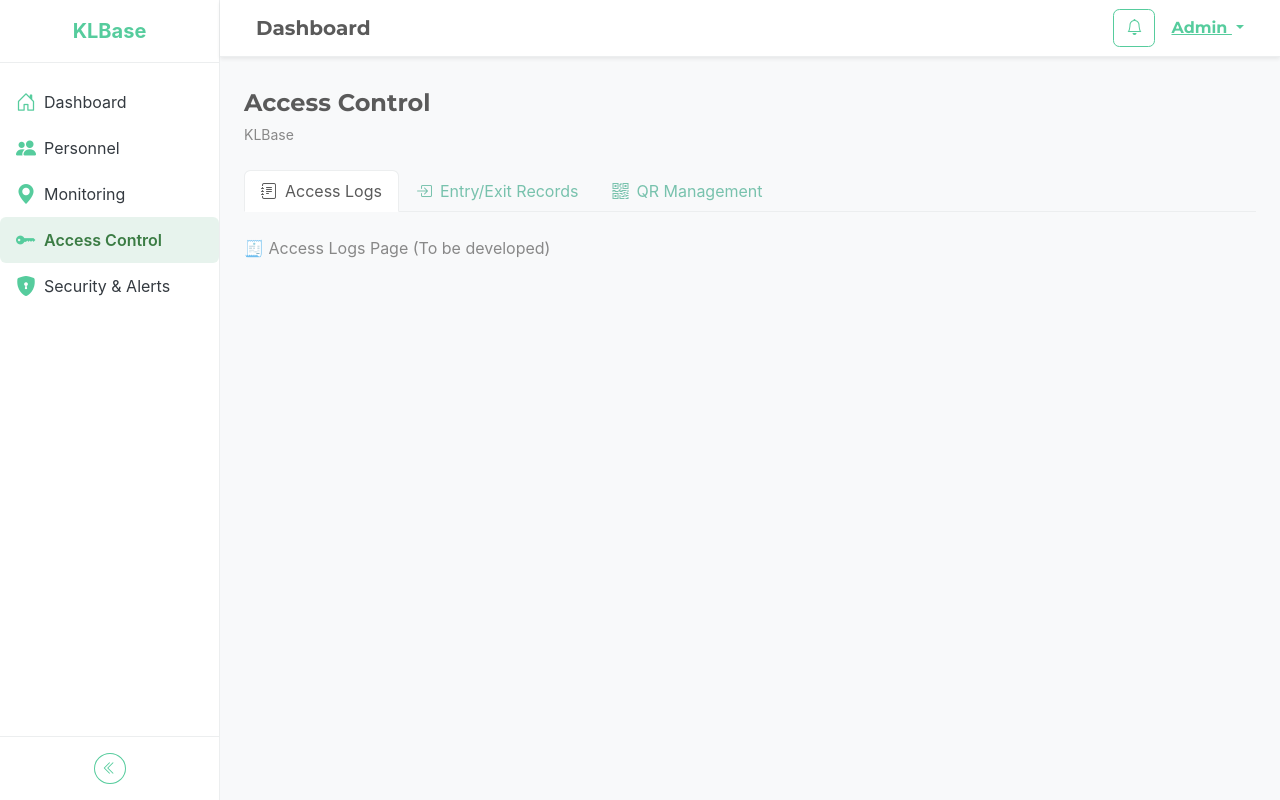
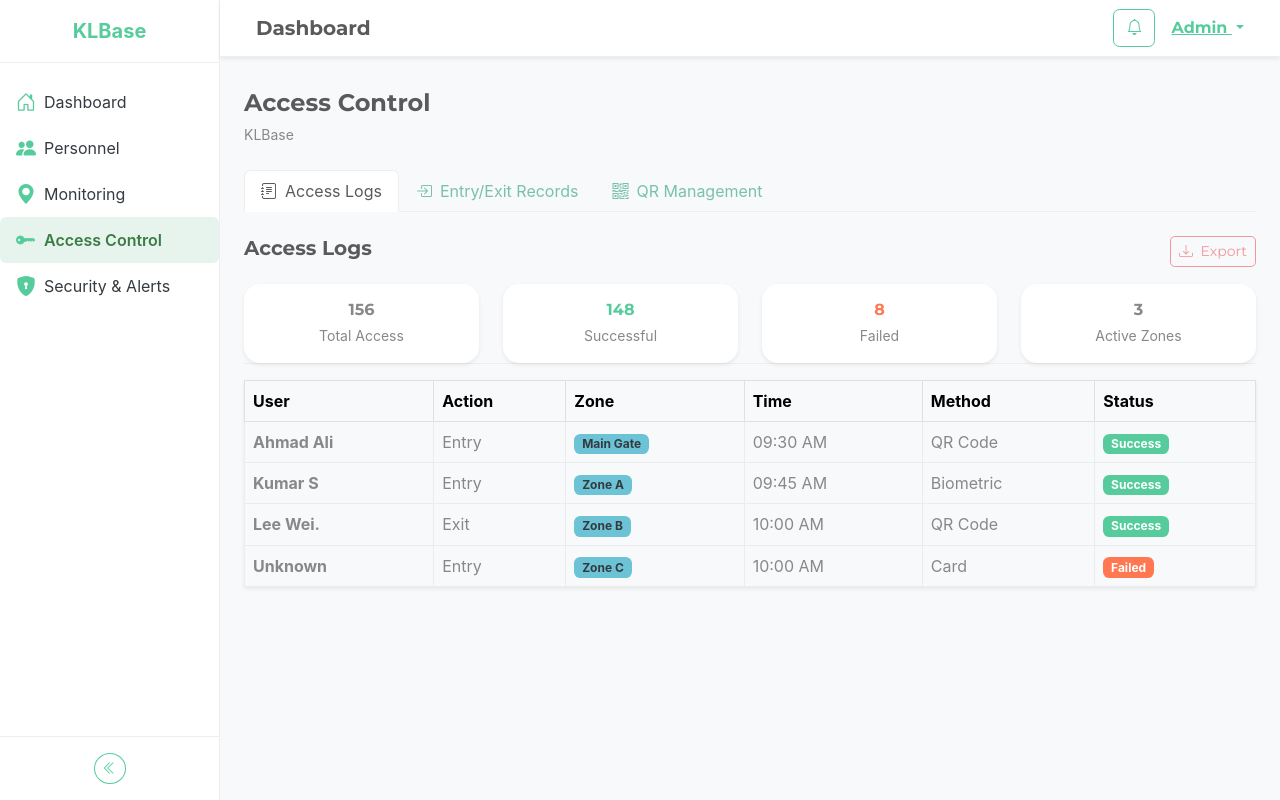
Before and after one commit to KuantumLestari/KLBase, a Vue app: page /access in a window 1280 px wide. Built offline with nearby package versions, Linux system fonts and the light colour scheme.

Commit message:
Access logs view + record view

```diff
--- /dev/null
+++ b/src/views/access/AccessLogsView.vue
@@ -0,0 +1,102 @@
+<template>
+  <div>
+    <div class="d-flex justify-content-between align-items-center mb-3">
+      <h5 class="fw-semibold">Access Logs</h5>
+      <button class="btn btn-outline-secondary btn-sm">
+        <i class="bi bi-download me-1"></i> Export
+      </button>
+    </div>
+
+    <!-- Stat Cards -->
+    <div class="row text-center">
+      <div class="col" v-for="card in statCards" :key="card.label">
+        <div class="card shadow-sm border-0">
+          <div class="card-body py-3">
+            <h6 class="fw-bold mb-1"
+           :class="{
+            'text-success': card.label === 'Successful',
+            'text-danger': card.label === 'Failed'
+           }"
+           >
+           {{ card.value }}
+        </h6>
+            <small class="text-muted">{{ card.label }}</small>
+          </div>
+        </div>
+      </div>
+    </div>
+
+    <!-- Tabs -->
+    <ul class="nav nav-tabs mb-3">
+      <li class="nav-item" v-for="tab in tabs" :key="tab">
+        <button
+          class="nav-link"
+          :class="{ active: currentTab === tab }"
+          @click="currentTab = tab"
+        >
+          {{ tab }}
+        </button>
+      </li>
+    </ul>
+
+    <!-- Access Table -->
+    <table class="table align-middle table-bordered shadow-sm">
+      <thead class="table-light">
+        <tr>
+          <th>User</th>
+          <th>Action</th>
+          <th>Zone</th>
+          <th>Time</th>
+          <th>Method</th>
+          <th>Status</th>
+        </tr>
+      </thead>
+      <tbody>
+        <tr v-for="(log, index) in filteredLogs" :key="index">
+          <td><strong>{{ log.name }}</strong></td>
+          <td>{{ log.action }}</td>
+          <td><span class="badge bg-info text-dark">{{ log.zone }}</span></td>
+          <td>{{ log.time }}</td>
+          <td>{{ log.method }}</td>
+          <td>
+            <span
+              class="badge"
+              :class="{
+                'bg-success': log.status === 'Success',
+                'bg-danger': log.status === 'Failed'
+              }"
+            >
+              {{ log.status }}
+            </span>
+          </td>
+        </tr>
+      </tbody>
+    </table>
+  </div>
+</template>
+
+
+<script setup lang="ts">
+import { ref, computed } from "vue";
+const statCards = [
+  { label: "Total Access", value: 156 },
+  { label: "Successful", value: 148 },
+  { label: "Failed", value: 8 },
+  { label: "Active Zones", value: 3 },
+];
+// Mock data
+const accessLogs = ref([
+  { name: "Ahmad Ali", action: "Entry", zone: "Main Gate", method: "QR Code", time: "09:30 AM", status: "Success" },
+  { name: "Kumar S", action: "Entry", zone: "Zone A", method: "Biometric",time: "09:45 AM", status: "Success" },
+  { name: "Lee Wei.", action: "Exit", zone: "Zone B", method: "QR Code",time: "10:00 AM", status: "Success" },
+  { name: "Unknown", action: "Entry", zone: "Zone C", method: "Card",time: "10:00 AM", status: "Failed" },
+]);
+
+const filteredLogs = computed(() => accessLogs.value);
+</script>
+
+<style scoped>
+.nav-link.active {
+  font-weight: 600;
+}
+</style>
--- /dev/null
+++ b/src/views/access/AccessRecordsView.vue
@@ -0,0 +1,113 @@
+<template>
+  <div>
+    <!-- Header -->
+    <div class="d-flex justify-content-between align-items-center mb-3">
+      <h5 class="fw-semibold">Entry/Exit Records</h5>
+      <div class="d-flex">
+        <button class="btn btn-outline-secondary btn-sm me-2">
+          <i class="bi bi-download me-1"></i> Export
+        </button>
+        <button class="btn btn-success btn-sm">
+          <i class="bi bi-plus-lg me-1"></i> Add New
+        </button>
+    </div>
+</div>
+    <!-- Stat cards -->
+    <div class="row text-center mb-2">
+      <div class="col" v-for="card in statCards" :key="card.label">
+        <div class="card shadow-sm border-0">
+          <div class="card-body py-3">
+            <h6
+            class="fw-bold mb-1"
+            :class="{
+                'text-success': card.label === 'In Compound'
+            }"
+            >
+            {{ card.value }}
+        </h6>
+            <small class="text-muted">{{ card.label }}</small>
+          </div>
+        </div>
+      </div>
+    </div>
+
+    <!-- Table -->
+    <table class="table align-middle table-bordered shadow-sm">
+      <thead class="table-light">
+        <tr>
+          <th>Name</th>
+          <th>Company</th>
+          <th>Entry</th>
+          <th>Exit</th>
+          <th>Duration</th>
+          <th>Status</th>
+        </tr>
+      </thead>
+      <tbody>
+        <tr v-for="(record, index) in accessRecords" :key="index">
+          <td><strong>{{ record.name }}</strong></td>
+          <td>{{ record.company }}</td>
+          <td>{{ record.entry }}</td>
+          <td>{{ record.exit || '-' }}</td>
+          <td>{{ record.duration }}</td>
+          <td>
+            <span
+            class="badge px-3 py-2"
+            :class="{
+                'bg-success-subtle text-success': record.status === 'In Compound',
+                'bg-primary-subtle text-primary': record.status === 'Checked Out'
+            }"
+            >
+            {{ record.status }}
+            </span>
+          </td>
+        </tr>
+      </tbody>
+    </table>
+  </div>
+</template>
+
+<script setup lang="ts">
+const statCards = [
+  { label: "In Compound", value: 15 },
+  { label: "Checked Out", value: 42 },
+  { label: "Avg Duration", value: "3.5h" },
+  { label: "Total Today", value: 57 },
+];
+
+const accessRecords = [
+  {
+    name: "Ahmad Ali",
+    initial: "A",
+    company: "ABC Construction",
+    entry: "08:30 AM",
+    exit: "",
+    duration: "2h 15m",
+    status: "In Compound",
+  },
+  {
+    name: "Kumar S.",
+    initial: "K",
+    company: "Tech Solutions",
+    entry: "09:00 AM",
+    exit: "",
+    duration: "1h 45m",
+    status: "In Compound",
+  },
+  {
+    name: "Lee Wei",
+    initial: "W",
+    company: "Security Plus",
+    entry: "07:45 AM",
+    exit: "04:30PM",
+    duration: "8h 45m",
+    status: "Checked Out",
+  },
+];
+</script>
+
+<style scoped>
+.nav-link.active{
+    font-weight: 600;
+}
+</style>
--- a/src/views/access/AccessTabs.vue
+++ b/src/views/access/AccessTabs.vue
@@ -18,17 +18,18 @@
       </ul>
 
       <div class="tab-content mt-4">
-        <div v-if="currentTab === 'logs'">🧾 Access Logs Page (To be developed)</div>
-        <div v-if="currentTab === 'records'">🚪 Entry/Exit Records Page (To be developed)</div>
-        <div v-if="currentTab === 'qr'">🔐 QR Management Page (To be developed)</div>
+       <component :is="currentTabComponent"></component>
+        <div v-if="currentTab === 'qr'"> QR Management Page (To be developed)</div>
       </div>
     </div>
   </AdminLayout>
 </template>
 
 <script setup lang="ts">
-import { ref } from "vue";
+import { ref, computed } from "vue";
 import AdminLayout from "../../layouts/AdminLayout.vue";
+import AccessLogsView from "./AccessLogsView.vue";
+import AccessRecordsView from "./AccessRecordsView.vue";
 
 const tabs = [
   { name: "logs", label: "Access Logs", icon: "bi bi-journal-text" },
@@ -37,4 +38,12 @@ const tabs = [
 ];
 
 const currentTab = ref("logs");
+const currentTabComponent = computed(() => {
+  const component: Record<string, any> = {
+    logs:AccessLogsView,
+    records: AccessRecordsView,
+     qr: { template: "<div>🔐 QR Management Page (To be developed)</div>" },
+  };
+  return component[currentTab.value];
+});
 </script>
```
